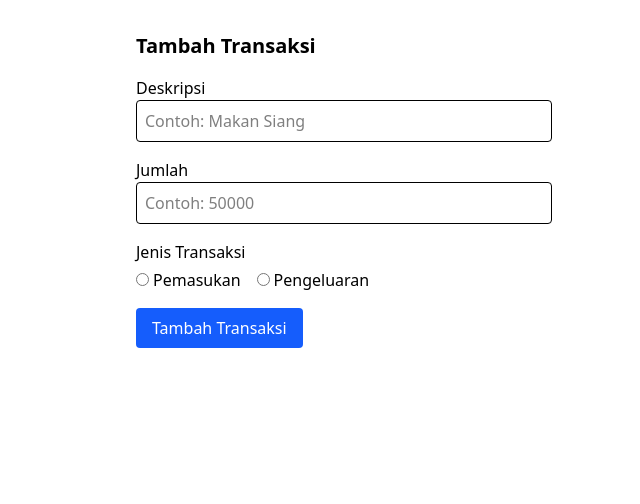
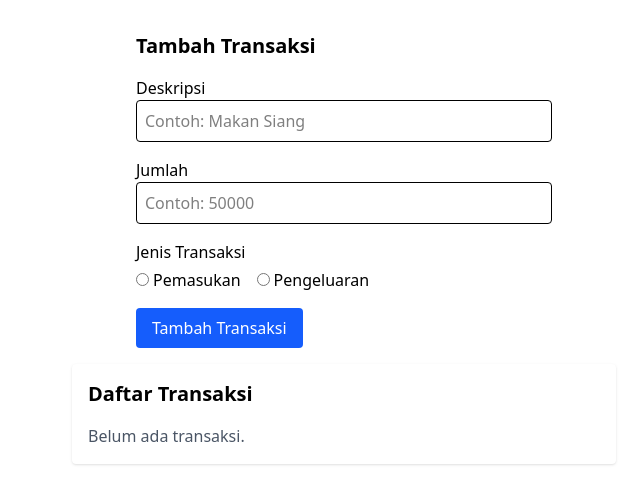
Before and after one commit to kramalmr/PersonalFinanceTrackerAlmair, a React (Vite) app in the folder finance-tracker-almair/: page / in a window 1280 px wide. Shown: the top 504 px of the page, without its empty margins (296-936 px from the left). Built offline with nearby package versions, Linux system fonts and the light colour scheme.

Commit message:
add TransactionList

```diff
--- a/finance-tracker-almair/src/App.jsx
+++ b/finance-tracker-almair/src/App.jsx
@@ -1,10 +1,11 @@
 import { useState, useEffect } from "react";
 import Form from "./Form";
+import TransactionList from "./TransactionList";
 
 function App() {
   const [transactions, setTransactions] = useState([]);
 
-  // Ambil data dari localStorage saat pertama kali dimuat
+  // 🔄 Ambil dari localStorage saat pertama kali aplikasi dimuat
   useEffect(() => {
     const savedTransactions = localStorage.getItem("transactions");
     if (savedTransactions) {
@@ -12,25 +13,29 @@ function App() {
     }
   }, []);
 
-  // Simpan ke localStorage setiap kali transaksi berubah
+  // 💾 Simpan ke localStorage setiap kali data transaksi berubah
   useEffect(() => {
     localStorage.setItem("transactions", JSON.stringify(transactions));
   }, [transactions]);
 
-  const handleAddTransaction = (transaction) => {
-    setTransactions((prev) => [...prev, transaction]);
+  // ➕ Tambah transaksi baru
+  const handleAddTransaction = (newTransaction) => {
+    setTransactions((prev) => [...prev, newTransaction]);
+  };
+
+  // ❌ Hapus transaksi berdasarkan ID
+  const handleDeleteTransaction = (id) => {
+    const updated = transactions.filter((t) => t.id !== id);
+    setTransactions(updated);
   };
 
   return (
-    <div className="p-4">
+    <div className="p-4 max-w-xl mx-auto">
       <Form onAddTransaction={handleAddTransaction} />
-      <ul className="mt-6 space-y-2">
-        {transactions.map((t) => (
-          <li key={t.id} className="border p-2 rounded shadow">
-            {t.description} - Rp{t.amount.toLocaleString()} ({t.type})
-          </li>
-        ))}
-      </ul>
+      <TransactionList
+        transactions={transactions}
+        onDeleteTransaction={handleDeleteTransaction}
+      />
     </div>
   );
 }
--- /dev/null
+++ b/finance-tracker-almair/src/TransactionList.jsx
@@ -0,0 +1,35 @@
+const TransactionList = ({ transactions, onDeleteTransaction }) => {
+  return (
+    <div className="bg-white p-4 rounded shadow">
+      <h2 className="text-xl font-bold mb-4">Daftar Transaksi</h2>
+
+      {transactions.length === 0 ? (
+        <p className="text-gray-600">Belum ada transaksi.</p>
+      ) : (
+        <ul className="space-y-3">
+          {transactions.map((t) => (
+            <li
+              key={t.id}
+              className="flex justify-between items-center border-b pb-2"
+            >
+              <div>
+                <p className="font-semibold">{t.description}</p>
+                <p className="text-sm text-gray-600">
+                  {t.type} - Rp{t.amount.toLocaleString()}
+                </p>
+              </div>
+              <button
+                onClick={() => onDeleteTransaction(t.id)}
+                className="text-red-600 hover:underline"
+              >
+                Hapus
+              </button>
+            </li>
+          ))}
+        </ul>
+      )}
+    </div>
+  );
+};
+
+export default TransactionList;
```
